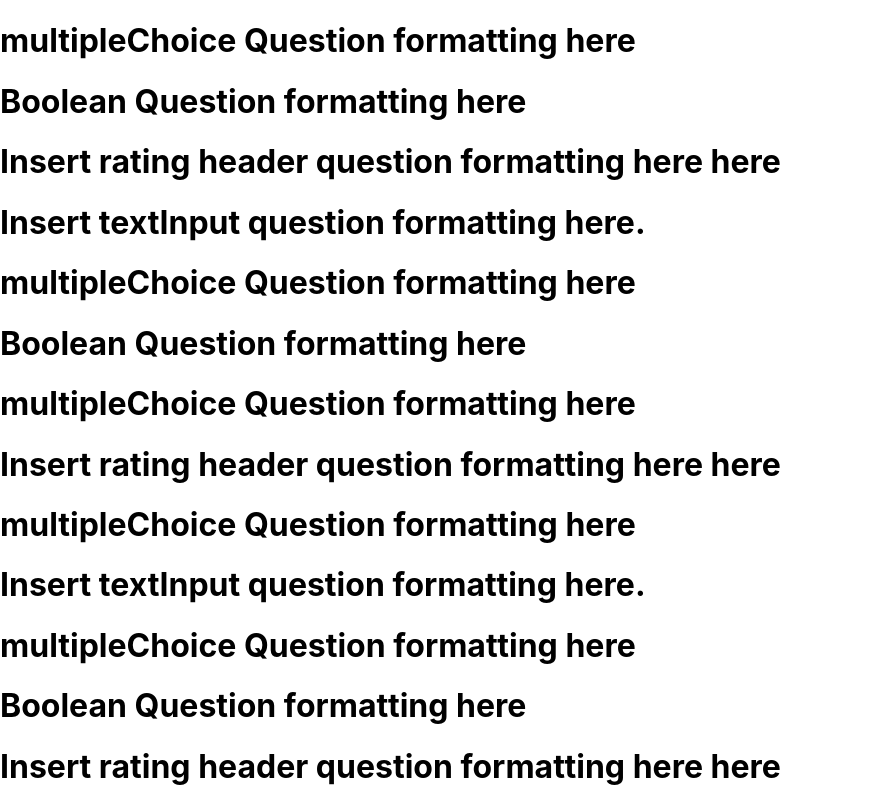
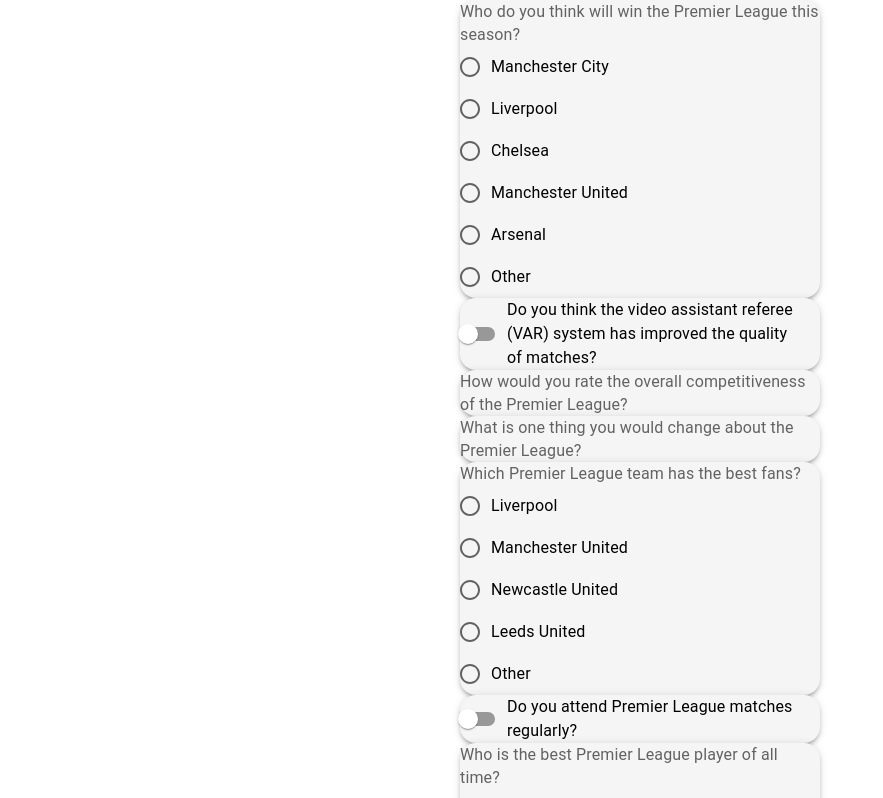
Before and after one commit to ryansalisbury/SurveyApp, a React (Create React App) app in the folder front-end/: page /questionnaire-1-test in a window 1280 px wide. Shown: the top 798 px of the page, without its empty margins (0-883 px from the left). Built offline with nearby package versions, Linux system fonts and the light colour scheme.

Commit message:
very basic form setup, multiChoice, boolean, more complete

```diff
--- a/front-end/src/components/dynamicForm/DynamicForm.tsx
+++ b/front-end/src/components/dynamicForm/DynamicForm.tsx
@@ -1,7 +1,17 @@
 import React from "react";
 import { useForm } from "react-hook-form";
 import { Questionnaire, Question } from "../../types/questionnaireTypes";
-
+import {
+  Box,
+  FormControl,
+  FormControlLabel,
+  FormLabel,
+  Radio,
+  RadioGroup,
+  Rating,
+  Switch,
+  filledInputClasses,
+} from "@mui/material";
 
 const DynamicForm: React.FC<{ questionnaire: Questionnaire }> = ({
   questionnaire,
@@ -11,7 +21,11 @@
     handleSubmit,
     formState: { errors },
   } = useForm<FormData>();
-
+  // Example form data structure
+  interface FormData {
+    // Define structure based on your actual data needs
+    [questionId: string]: string | boolean | number;
+  }
   const onSubmit = (data: any) => {
     console.log(data);
   };
@@ -21,13 +35,90 @@
       {questionnaire.questions.map((question, index) => {
         switch (question.type) {
           case "multipleChoice":
-            return <h1>multipleChoice Question formatting here</h1>;
+            const options = question.options || [];
+            return (
+              <Box
+                sx={{
+                  bgcolor: "grey.100",
+                  width: "auto",
+                  maxWidth: 360,
+                  margin: "auto",
+                  boxShadow: 3,
+                  borderRadius: "16px",
+                }}
+              >
+                <FormControl key={index} component="fieldset">
+                  <FormLabel component="legend">{question.text}</FormLabel>
+                  <RadioGroup
+                    aria-label={question.text}
+                    defaultValue={question.placeholder}
+                    name={question.type}
+                  >
+                    {options.map((option, optionIndex) => (
+                      <FormControlLabel
+                        key={optionIndex}
+                        value={option.toString()}
+                        control={<Radio />}
+                        label={option.toString()}
+                      />
+                    ))}
+                  </RadioGroup>
+                </FormControl>
+              </Box>
+            );
           case "boolean":
-            return <h1>Boolean Question formatting here</h1>;
+            return (
+              <Box
+                sx={{
+                  bgcolor: "grey.100",
+                  width: "auto",
+                  maxWidth: 360,
+                  margin: "auto",
+                  boxShadow: 3,
+                  borderRadius: "16px",
+                }}
+              >
+                <FormControlLabel
+                  key={index}
+                  control={<Switch {...register(question.id)} />}
+                  label={question.text}
+                />
+              </Box>
+            );
           case "rating":
-            return <h1>Insert rating header question formatting here here</h1>;
+            return (
+              <Box
+                sx={{
+                  bgcolor: "grey.100",
+                  width: "auto",
+                  maxWidth: 360,
+                  margin: "auto",
+                  boxShadow: 3,
+                  borderRadius: "16px",
+                }}
+              >
+                <FormControl key={index} component="fieldset">
+                  <FormLabel component="legend">{question.text}</FormLabel>
+                </FormControl>
+              </Box>
+            );
           case "textInput":
-            return <h1>Insert textInput question formatting here.</h1>;
+            return (
+              <Box
+                sx={{
+                  bgcolor: "grey.100",
+                  width: "auto",
+                  maxWidth: 360,
+                  margin: "auto",
+                  boxShadow: 3,
+                  borderRadius: "16px",
+                }}
+              >
+                <FormControl key={index} component="fieldset">
+                  <FormLabel component="legend">{question.text}</FormLabel>
+                </FormControl>
+              </Box>
+            );
         }
       })}
       <input type="submit" />
```
